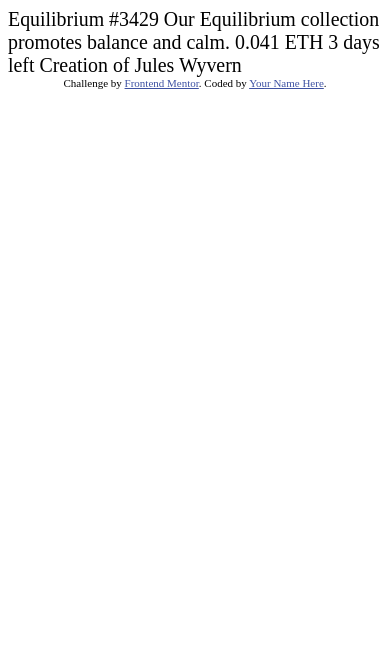
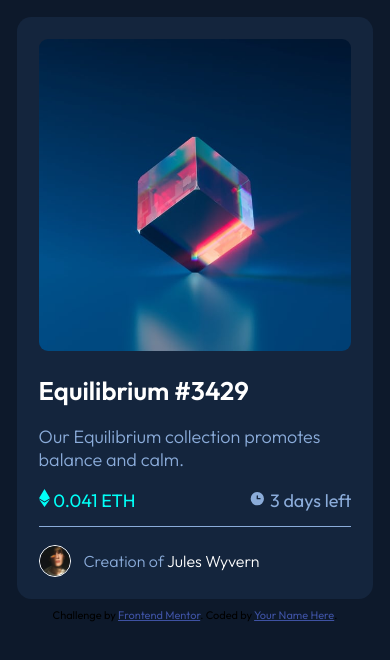
Before and after one commit to dheysonalves/nft-preview-card-component, a plain HTML site: page index.html in a window 390 px wide. Drawn offline with Linux system fonts and the light colour scheme.

Commit message:
feat: adding mobile styles for specific scenarios

```diff
--- a/index.html
+++ b/index.html
@@ -19,20 +19,45 @@
 </head>
 
 <body>
+  <main role="main" class="main">
+    <div class="card">
+      <div class="card-image">
+        <img src="./images/image-equilibrium.jpg" alt="" class="equilibrium-image" />
+      </div>
+      <div class="card-main">
+        <div class="card-header">
+          <h1 class="card-header--title">
+            Equilibrium #3429
+          </h1>
+          <p class="card-header--subtitle">
+            Our Equilibrium collection promotes balance and calm.
+          </p>
+          <div class="card-header-info">
+            <div class="card-header-info--eth">
+              <img src="./images/icon-ethereum.svg" alt="" class="card-info--img" />
+              <span class="card-info-eth--span">0.041 ETH</span>
+            </div>
+            <div>
+              <img src="./images/icon-clock.svg" alt="" class="card-info--img" />
+              <span class="card-info-days--span">3 days left</span>
+            </div>
+          </div>
+        </div>
+        <div class="card-footer">
+          <img src="./images/image-avatar.png" alt="" class="card-footer--img" />
+          <span class="card-footer--span">
+            Creation of <a target="_blank" href="#" class="card-footer--anchor">Jules Wyvern</a>
+          </span>
+        </div>
+      </div>
+    </div>
 
-  Equilibrium #3429
+  </main>
 
-  Our Equilibrium collection promotes balance and calm.
-
-  0.041 ETH
-  3 days left
-
-  Creation of Jules Wyvern
-
-  <div class="attribution">
+  <footer class="attribution">
     Challenge by <a href="https://www.frontendmentor.io?ref=challenge" target="_blank">Frontend Mentor</a>.
     Coded by <a href="#">Your Name Here</a>.
-  </div>
+  </footer>
 </body>
 
 </html>
--- a/styles.css
+++ b/styles.css
@@ -16,7 +16,7 @@
 
 	/* TYPOGRAPHY */
 
-	--fs-base: clamp(1.125rem, 1vw + 1rem, 2.25rem);
+	--fs-base: clamp(1.125rem, 1vw + 0.1rem, 2rem);
 
 	/* FONT */
 	--ff-outfit: "Outfit", sans-serif;
@@ -29,11 +29,104 @@
 **::before,
 **::after {
 	box-sizing: border-box;
+	font: inherit;
 }
 
 body {
 	font-size: var(--fs-base);
 	min-height: 100vh;
+	background-color: var(--clr-neutral-main-dark-blue);
+	font-family: "Outfit", sans-serif;
+	padding: 0;
+	border: 0;
+	vertical-align: baseline;
+}
+
+.main {
+	display: grid;
+}
+
+.card {
+	background-color: var(--clr-neutral-card-dark-blue);
+	border-radius: 0.8em;
+	padding: min(1.2em, 1.4em);
+	margin: min(1em, 0.5em);
+	align-self: center;
+	justify-self: center;
+}
+
+.card-header {
+	padding-bottom: 0.9rem;
+	border-bottom: 0.1px solid var(--clr-primary-soft-blue);
+}
+
+.card-header--title {
+	color: var(--clr-white);
+	font-weight: var(--fw-600);
+	font-size: min(1.6rem, 2rem);
+}
+
+.card-header--subtitle {
+	color: var(--clr-primary-soft-blue);
+	font-weight: var(--fw-300);
+}
+
+.card-header-info {
+	display: flex;
+	justify-content: space-between;
+	align-items: center;
+}
+
+.card-header-info--eth {
+	text-align: center;
+}
+
+.card-info--img {
+	max-width: 100%;
+}
+
+.card-info-days--span {
+	color: var(--clr-primary-soft-blue);
+	font-size: clamp(1rem, 1rem);
+}
+
+.card-info-eth--span {
+	color: var(--clr-primary-cyan);
+	font-size: clamp(1rem, 1rem);
+}
+
+.card-footer {
+	display: flex;
+	align-items: center;
+	margin-top: 1em;
+}
+
+.card-footer--img {
+	border: 1px solid var(--clr-white);
+	border-radius: 4em;
+	max-width: min(30px, 80%);
+}
+
+.card-footer--span {
+	padding-left: 0.8em;
+	color: var(--clr-primary-soft-blue);
+	font-weight: var(--fw-300);
+	font-size: clamp(1rem, 0.8rem, 1rem);
+}
+
+.card-footer--anchor {
+	color: var(--clr-white);
+	text-decoration: none;
+}
+
+.card-footer--anchor:active {
+	text-decoration: underline;
+}
+
+.equilibrium-image {
+	max-width: 100%;
+	margin: auto;
+	border-radius: 0.5em;
 }
 
 .attribution {
```
